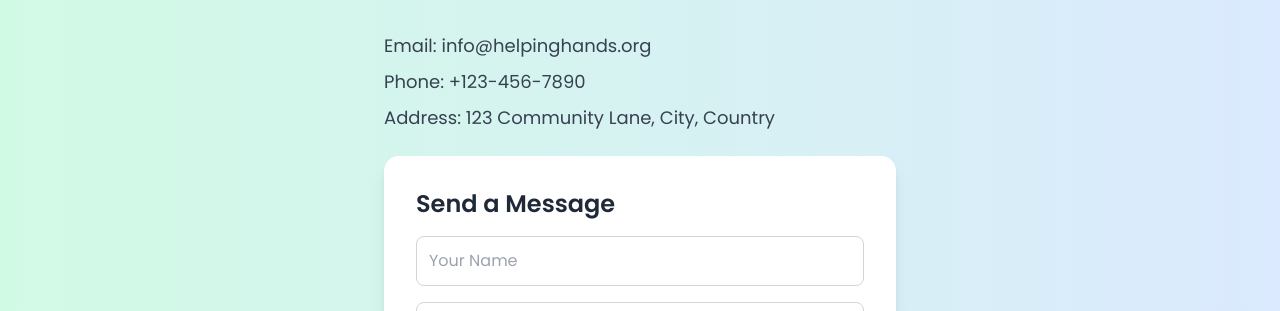
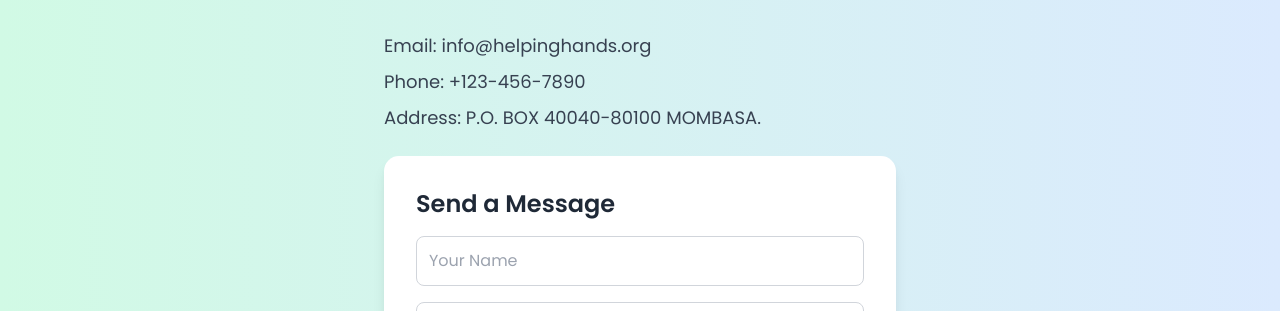
Before and after one commit to aluvanze/helpinghands, a PHP site: page / in a window 1280 px wide. Shown: the part 2408-2719 px from the top of the page. Run offline with PHP 8.4, Linux system fonts and the light colour scheme; data that the repository does not hold is empty; some libraries are stand-ins or nearby versions.

Commit message:
changes on index.php

```diff
--- a/index.php
+++ b/index.php
@@ -197,9 +197,9 @@ error_reporting(E_ALL);
     <div class="container mx-auto px-4">
       <h2 class="text-4xl font-bold text-center mb-8 text-gray-800">Contact Us</h2>
       <div class="max-w-lg mx-auto">
-        <p class="text-lg text-gray-700 mb-2">Email: <a href="mailto:info@helpinghands.org" class="text-orange-600 hover:underline">info@helpinghands.org</a></p>
-        <p class="text-lg text-gray-700 mb-2">Phone: <a href="tel:+1234567890" class="text-orange-600 hover:underline">+123-456-7890</a></p>
-        <p class="text-lg text-gray-700 mb-6">Address: 123 Community Lane, City, Country</p>
+        <p class="text-lg text-gray-700 mb-2">Email: <a href="mailto:helpinghandspwani@gmail.com" class="text-orange-600 hover:underline">info@helpinghands.org</a></p>
+        <p class="text-lg text-gray-700 mb-2">Phone: <a href="tel:+254722865080\0727377717" class="text-orange-600 hover:underline">+123-456-7890</a></p>
+        <p class="text-lg text-gray-700 mb-6">Address: P.O. BOX 40040-80100 MOMBASA.</p>
         <form class="contact-form bg-white p-8 rounded-2xl shadow-lg" onsubmit="return validateForm(event)">
           <h3 class="text-2xl font-semibold mb-4 text-gray-800">Send a Message</h3>
           <input type="text" id="name" placeholder="Your Name" class="w-full p-3 mb-4 border border-gray-300 rounded-lg focus:ring-2 focus:ring-orange-400" required aria-label="Your Name">
```
